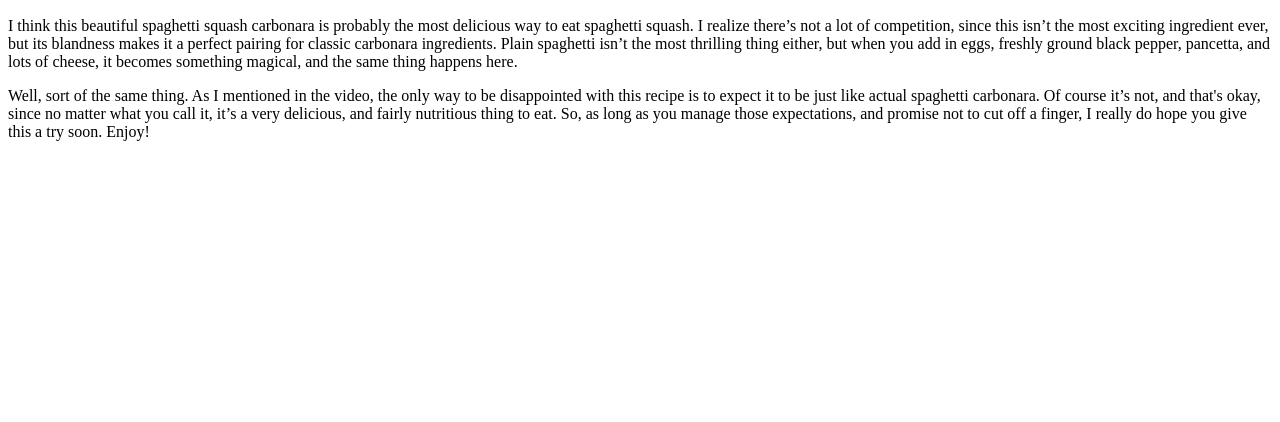
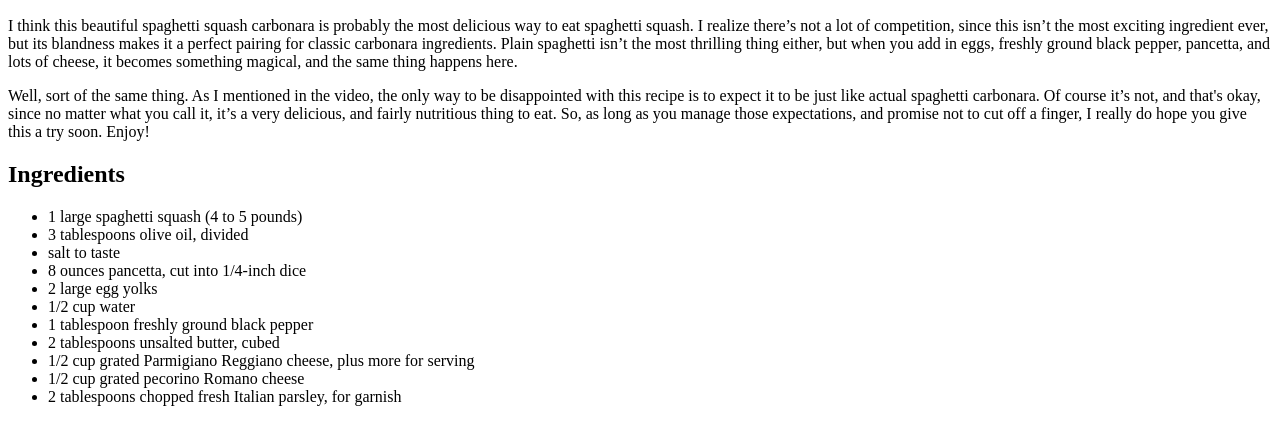
Before and after one commit to Sherlina95/odin-recipes, a plain HTML site: page recipes/spaghetti-squash-carbonara.html in a window 1280 px wide. Shown: the part 434-856 px from the top of the page. Before the commit the page ends 800 px from the top, so only its background shows below. Drawn offline with Linux system fonts and the light colour scheme.

Commit message:
Created unordered list of ingredients

```diff
--- a/recipes/spaghetti-squash-carbonara.html
+++ b/recipes/spaghetti-squash-carbonara.html
@@ -19,5 +19,20 @@
     <p>I think this beautiful spaghetti squash carbonara is probably the most delicious way to eat spaghetti squash. I realize there’s not a lot of competition, since this isn’t the most exciting ingredient ever, but its blandness makes it a perfect pairing for classic carbonara ingredients. Plain spaghetti isn’t the most thrilling thing either, but when you add in eggs, freshly ground black pepper, pancetta, and lots of cheese, it becomes something magical, and the same thing happens here.</p>
 
     <p> Well, sort of the same thing. As I mentioned in the video, the only way to be disappointed with this recipe is to expect it to be just like actual spaghetti carbonara. Of course it’s not, and that's okay, since no matter what you call it, it’s a very delicious, and fairly nutritious thing to eat. So, as long as you manage those expectations, and promise not to cut off a finger, I really do hope you give this a try soon. Enjoy!</p>
+
+    <h2>Ingredients</h2>
+    <ul>
+        <li>1 large spaghetti squash (4 to 5 pounds)</li>
+        <li>3 tablespoons olive oil, divided</li>
+        <li>salt to taste</li>
+        <li>8 ounces pancetta, cut into 1/4-inch dice</li>
+        <li>2 large egg yolks</li>
+        <li>1/2 cup water</li>
+        <li>1 tablespoon freshly ground black pepper</li>
+        <li>2 tablespoons unsalted butter, cubed</li>
+        <li>1/2 cup grated Parmigiano Reggiano cheese, plus more for serving</li>
+        <li>1/2 cup grated pecorino Romano cheese</li>
+        <li>2 tablespoons chopped fresh Italian parsley, for garnish</li>
+    </ul>
   </body>
 </html
```
